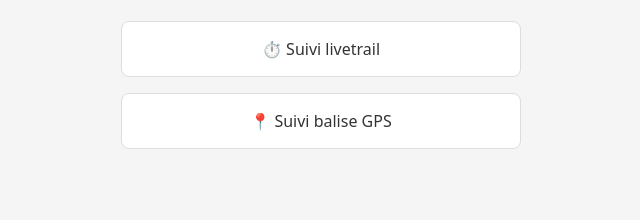
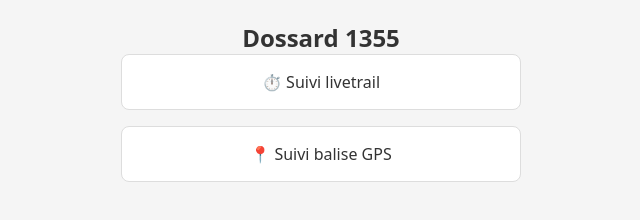
Before and after one commit to xavierdeneux/links, a plain HTML site: page index.html in a window 1280 px wide. Shown: the part 96-316 px from the top of the page, without its empty margins (319-959 px from the left). Drawn offline with Linux system fonts and the light colour scheme.

Commit message:
Update index.html

```diff
--- a/index.html
+++ b/index.html
@@ -29,6 +29,10 @@
         text-align: center;
       }
 
+      h2{
+        font-size:1.5rem;
+      }
+
       .link-button {
         display: block;
         width: 100%;
@@ -58,6 +62,7 @@
   <body>
     <img src="./grand-raid-logo.png" alt="Grand Raid" id="grand-raid-logo" />
     <h1>📌 Diagonale des fous 2025</h1>
+    <h2>Dossard 1355</h2>
 
     <a
       href="https://grandraid-reunion.v3.livetrail.net/fr/2025/runners/1355?raceId=GRR"
@@ -66,7 +71,7 @@
       >⏱️ Suivi livetrail</a
     >
 
-    <a href="" class="link-button" target="_blank"
+    <a href="https://grandraid.sfr.re/#/" class="link-button" target="_blank"
       >📍 Suivi balise GPS</a
   </body>
 </html>
```
